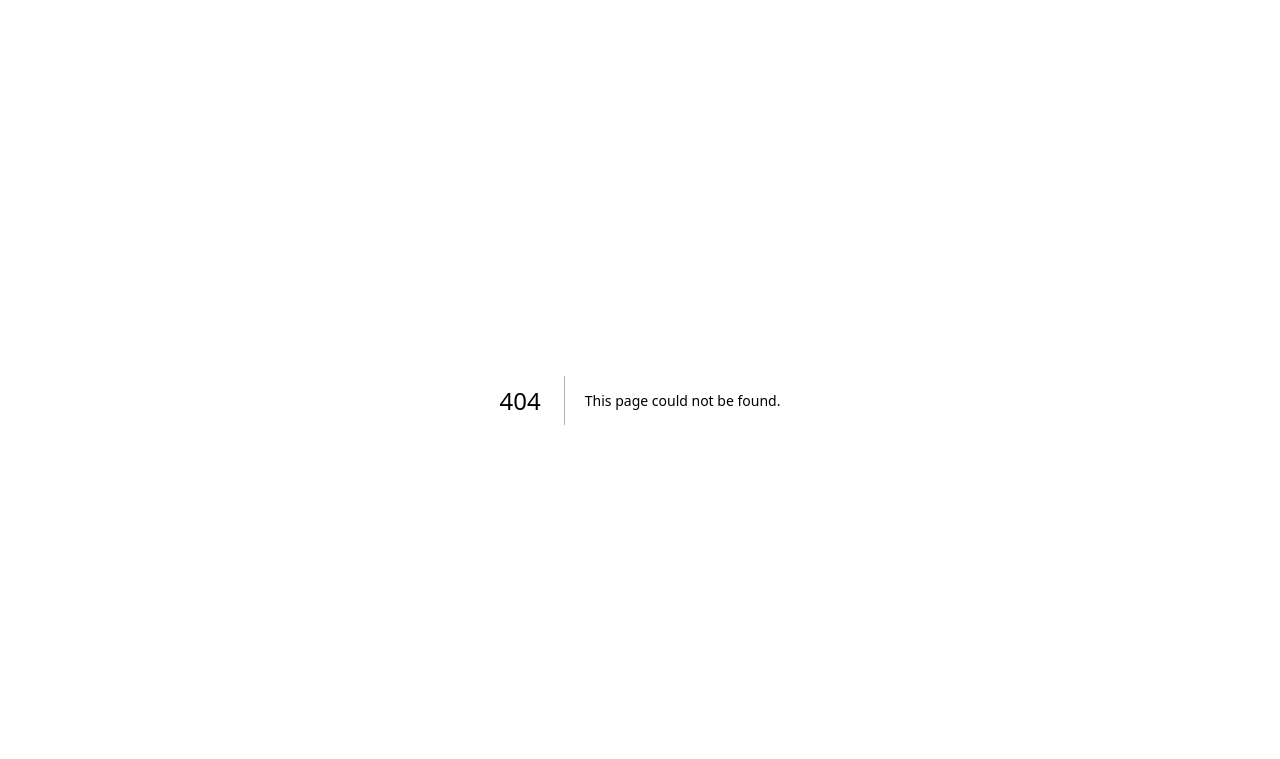
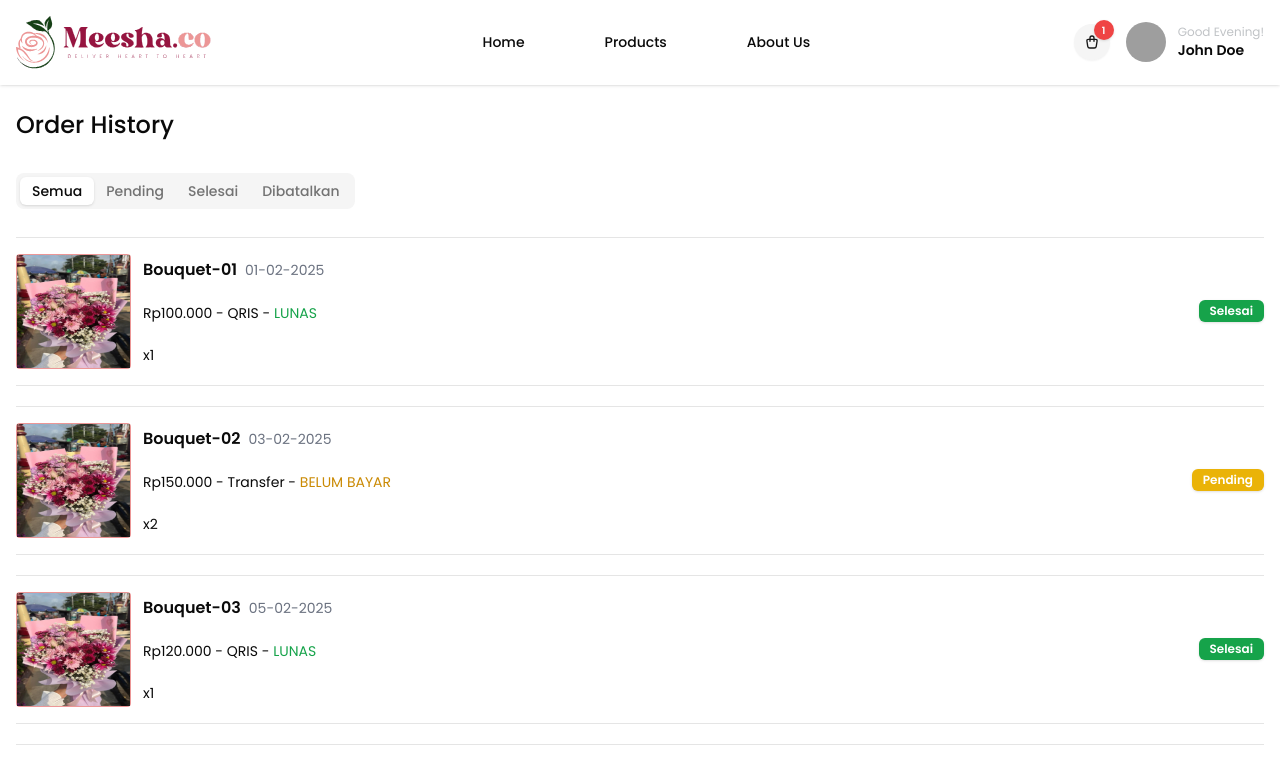
Before and after one commit to ikromnur/WEB_MEESHA.CO, a Next.js app: page /history in a window 1280 px wide. Before the commit this address had no page. Shown: the top 759 px of the page. Built offline with nearby package versions, Linux system fonts and the light colour scheme; grey boxes are pictures that could not be loaded.

Commit message:
feat: create transaction history feature (#5)
- create transaction history page
- fix footer breakword wrap
- add tab component from shadcn
- create hook search params

```diff
--- a/package.json
+++ b/package.json
@@ -19,6 +19,7 @@
     "@radix-ui/react-label": "^2.1.4",
     "@radix-ui/react-separator": "^1.1.4",
     "@radix-ui/react-slot": "^1.2.0",
+    "@radix-ui/react-tabs": "^1.1.9",
     "@radix-ui/react-tooltip": "^1.2.3",
     "@shadcn/ui": "^0.0.4",
     "@tanstack/react-query": "^5.74.4",
--- /dev/null
+++ b/src/app/(landing-page)/history/page.tsx
@@ -0,0 +1,11 @@
+import HistoryPage from "@/components/pages/landing-page/history";
+
+export const metadata = {
+  title: "History",
+};
+
+const History = () => {
+  return <HistoryPage />;
+};
+
+export default History;
--- a/src/components/container/footer.tsx
+++ b/src/components/container/footer.tsx
@@ -49,7 +49,7 @@ const DefaultFooter = () => {
           Kami senang mendengar kabar dari Anda. Tim kami yang ramah selalu siap
           untuk mengobrol.
         </p>
-        <div className="grid grid-cols-2 lg:grid-cols-4 gap-8 py-4 mt-6">
+        <div className="grid grid-cols-2 lg:grid-cols-4 gap-4 py-4 mt-6">
           {footerData.map((item, index) => (
             <div className="space-y-4" key={index}>
               <div className="flex items-center gap-1.5">
@@ -59,7 +59,7 @@ const DefaultFooter = () => {
               <div className="space-y-2 ml-6">
                 <p className="text-sm text-[#5A5A5A]">{item.paragraf}</p>
                 <a
-                  className={`inline-block text-sm text-wrap text-[#5A5A5A] ${
+                  className={`block text-sm break-all text-[#5A5A5A] max-w-full ${
                     index === 0 || index === 1
                       ? "cursor-pointer"
                       : "cursor-text"
--- /dev/null
+++ b/src/components/pages/landing-page/history.tsx
@@ -0,0 +1,167 @@
+"use client";
+
+import { Tabs, TabsContent, TabsList, TabsTrigger } from "@/components/ui/tabs";
+import CardTransaction from "@/features/transaction/components/card-transaction";
+import { useUpdateSearchParams } from "@/hooks/use-search-params";
+import { Order } from "@/types/order";
+
+const orders: Order[] = [
+  {
+    id: 1,
+    productName: "Bouquet-01",
+    date: "01-02-2025",
+    price: 100000,
+    paymentMethod: "QRIS",
+    quantity: 1,
+    statusPembayaran: "Lunas",
+    statusPesanan: "Selesai",
+  },
+  {
+    id: 2,
+    productName: "Bouquet-02",
+    date: "03-02-2025",
+    price: 150000,
+    paymentMethod: "Transfer",
+    quantity: 2,
+    statusPembayaran: "Belum Bayar",
+    statusPesanan: "Pending",
+  },
+  {
+    id: 3,
+    productName: "Bouquet-03",
+    date: "05-02-2025",
+    price: 120000,
+    paymentMethod: "QRIS",
+    quantity: 1,
+    statusPembayaran: "Lunas",
+    statusPesanan: "Selesai",
+  },
+  {
+    id: 4,
+    productName: "Bouquet-04",
+    date: "07-02-2025",
+    price: 130000,
+    paymentMethod: "COD",
+    quantity: 1,
+    statusPembayaran: "Belum Bayar",
+    statusPesanan: "Pending",
+  },
+  {
+    id: 5,
+    productName: "Bouquet-05",
+    date: "09-02-2025",
+    price: 200000,
+    paymentMethod: "QRIS",
+    quantity: 3,
+    statusPembayaran: "Lunas",
+    statusPesanan: "Selesai",
+  },
+  {
+    id: 6,
+    productName: "Bouquet-06",
+    date: "11-02-2025",
+    price: 180000,
+    paymentMethod: "Transfer",
+    quantity: 1,
+    statusPembayaran: "Gagal",
+    statusPesanan: "Dibatalkan",
+  },
+  {
+    id: 7,
+    productName: "Bouquet-07",
+    date: "13-02-2025",
+    price: 110000,
+    paymentMethod: "QRIS",
+    quantity: 2,
+    statusPembayaran: "Lunas",
+    statusPesanan: "Selesai",
+  },
+  {
+    id: 8,
+    productName: "Bouquet-08",
+    date: "15-02-2025",
+    price: 170000,
+    paymentMethod: "COD",
+    quantity: 1,
+    statusPembayaran: "Belum Bayar",
+    statusPesanan: "Pending",
+  },
+  {
+    id: 9,
+    productName: "Bouquet-09",
+    date: "17-02-2025",
+    price: 160000,
+    paymentMethod: "QRIS",
+    quantity: 2,
+    statusPembayaran: "Lunas",
+    statusPesanan: "Selesai",
+  },
+  {
+    id: 10,
+    productName: "Bouquet-10",
+    date: "19-02-2025",
+    price: 190000,
+    paymentMethod: "Transfer",
+    quantity: 1,
+    statusPembayaran: "Gagal",
+    statusPesanan: "Dibatalkan",
+  },
+];
+
+const tabs = [
+  { label: "Semua", value: "all", filter: () => true },
+  {
+    label: "Pending",
+    value: "pending",
+    filter: (o: Order) => o.statusPesanan === "Pending",
+  },
+  {
+    label: "Selesai",
+    value: "success",
+    filter: (o: Order) => o.statusPesanan === "Selesai",
+  },
+  {
+    label: "Dibatalkan",
+    value: "cancel",
+    filter: (o: Order) => o.statusPesanan === "Dibatalkan",
+  },
+];
+
+const HistoryPage = () => {
+  const { params, updateParams } = useUpdateSearchParams();
+
+  const currentTab = params.filter ?? "all";
+
+  const handleTabChange = (value: string) => {
+    updateParams({ filter: value });
+  };
+
+  return (
+    <div className="relative w-full max-w-screen-xl mx-auto px-4 pt-6">
+      <h1 className="font-medium text-2xl mb-8">Order History</h1>
+      <Tabs value={currentTab} onValueChange={handleTabChange}>
+        <TabsList className="mb-5">
+          {tabs.map((tab) => (
+            <TabsTrigger key={tab.value} value={tab.value}>
+              {tab.label}
+            </TabsTrigger>
+          ))}
+        </TabsList>
+
+        {tabs.map((tab) => (
+          <TabsContent
+            key={tab.value}
+            value={tab.value}
+            className="flex flex-col gap-5"
+          >
+            {orders.filter(tab.filter).map((order) => (
+              <CardTransaction key={order.id} order={order} />
+            ))}
+          </TabsContent>
+        ))}
+      </Tabs>
+    </div>
+  );
+};
+
+export default HistoryPage;
--- /dev/null
+++ b/src/components/ui/tabs.tsx
@@ -0,0 +1,55 @@
+"use client"
+
+import * as React from "react"
+import * as TabsPrimitive from "@radix-ui/react-tabs"
+
+import { cn } from "@/lib/utils"
+
+const Tabs = TabsPrimitive.Root
+
+const TabsList = React.forwardRef<
+  React.ElementRef<typeof TabsPrimitive.List>,
+  React.ComponentPropsWithoutRef<typeof TabsPrimitive.List>
+>(({ className, ...props }, ref) => (
+  <TabsPrimitive.List
+    ref={ref}
+    className={cn(
+      "inline-flex h-9 items-center justify-center rounded-lg bg-muted p-1 text-muted-foreground",
+      className
+    )}
+    {...props}
+  />
+))
+TabsList.displayName = TabsPrimitive.List.displayName
+
+const TabsTrigger = React.forwardRef<
+  React.ElementRef<typeof TabsPrimitive.Trigger>,
+  React.ComponentPropsWithoutRef<typeof TabsPrimitive.Trigger>
+>(({ className, ...props }, ref) => (
+  <TabsPrimitive.Trigger
+    ref={ref}
+    className={cn(
+      "inline-flex items-center justify-center whitespace-nowrap rounded-md px-3 py-1 text-sm font-medium ring-offset-background transition-all focus-visible:outline-none focus-visible:ring-2 focus-visible:ring-ring focus-visible:ring-offset-2 disabled:pointer-events-none disabled:opacity-50 data-[state=active]:bg-background data-[state=active]:text-foreground data-[state=active]:shadow",
+      className
+    )}
+    {...props}
+  />
+))
+TabsTrigger.displayName = TabsPrimitive.Trigger.displayName
+
+const TabsContent = React.forwardRef<
+  React.ElementRef<typeof TabsPrimitive.Content>,
+  React.ComponentPropsWithoutRef<typeof TabsPrimitive.Content>
+>(({ className, ...props }, ref) => (
+  <TabsPrimitive.Content
+    ref={ref}
+    className={cn(
+      "mt-2 ring-offset-background focus-visible:outline-none focus-visible:ring-2 focus-visible:ring-ring focus-visible:ring-offset-2",
+      className
+    )}
+    {...props}
+  />
+))
+TabsContent.displayName = TabsPrimitive.Content.displayName
+
+export { Tabs, TabsList, TabsTrigger, TabsContent }
--- /dev/null
+++ b/src/features/transaction/components/card-transaction.tsx
@@ -0,0 +1,62 @@
+"use client";
+
+import { Badge } from "@/components/ui/badge";
+import { Order } from "@/types/order";
+import Image from "next/image";
+import productThumbnail from "../../../../public/product-thumbnail.png";
+
+const CardTransaction = ({ order }: { order: Order }) => {
+  const badgeColor =
+    {
+      Selesai: "bg-green-600 text-white",
+      Pending: "bg-yellow-500 text-white",
+      Dibatalkan: "bg-red-600 text-white",
+    }[order.statusPesanan] || "bg-gray-400 text-white";
+
+  return (
+    <div className="py-4 border-t border-b flex items-center justify-between">
+      <div className="flex items-center gap-3 w-full">
+        <div className="w-[20vw] h-auto max-w-[115px] max-h-[115px] flex-shrink-0">
+          <Image
+            src={productThumbnail}
+            alt={order.productName}
+            width={115}
+            height={115}
+            className="w-full h-full object-cover aspect-square rounded"
+          />
+        </div>
+
+        <div className="flex flex-col justify-between h-24 sm:h-[115px] py-1 flex-1 min-w-0">
+          <div className="flex items-center gap-2 text-sm sm:text-base">
+            <h4 className="font-semibold truncate">{order.productName}</h4>
+            <span className="text-gray-500 text-xs sm:text-sm flex-shrink-0">
+              {order.date}
+            </span>
+          </div>
+          <p className="text-sm break-words">
+            <span>Rp{order.price.toLocaleString("id-ID")}</span> -{" "}
+            <span>{order.paymentMethod}</span> -{" "}
+            <span
+              className={
+                order.statusPembayaran === "Lunas"
+                  ? "text-green-600"
+                  : order.statusPembayaran === "Gagal"
+                  ? "text-red-600"
+                  : "text-yellow-600"
+              }
+            >
+              {order.statusPembayaran.toUpperCase()}
+            </span>
+          </p>
+          <span className="text-sm">x{order.quantity}</span>
+        </div>
+      </div>
+
+      <Badge className={`${badgeColor} flex-shrink-0 ml-4`}>
+        {order.statusPesanan}
+      </Badge>
+    </div>
+  );
+};
+
+export default CardTransaction;
--- /dev/null
+++ b/src/hooks/use-search-params.ts
@@ -0,0 +1,41 @@
+"use client";
+
+import { useRouter, usePathname, useSearchParams } from "next/navigation";
+import { useCallback, useMemo } from "react";
+
+export const useUpdateSearchParams = () => {
+  const router = useRouter();
+  const pathname = usePathname();
+  const searchParams = useSearchParams();
+
+  const params = useMemo(() => {
+    const paramObj: Record<string, string | null> = {};
+    searchParams.forEach((value, key) => {
+      paramObj[key] = value;
+    });
+    return paramObj;
+  }, [searchParams]);
+
+  const updateParams = useCallback(
+    (updates: Record<string, string | null>) => {
+      const newParams = new URLSearchParams(searchParams.toString());
+
+      Object.entries(updates).forEach(([key, value]) => {
+        if (value) {
+          newParams.set(key, value);
+        } else {
+          newParams.delete(key);
+        }
+      });
+
+      router.push(`${pathname}?${newParams.toString()}`, { scroll: false });
+    },
+    [router, pathname, searchParams]
+  );
+
+  const resetParams = useCallback(() => {
+    router.push(pathname, { scroll: false });
+  }, [router, pathname]);
+
+  return { params, updateParams, resetParams };
+};
--- /dev/null
+++ b/src/types/order.ts
@@ -0,0 +1,10 @@
+export type Order = {
+  id: number;
+  productName: string;
+  date: string;
+  price: number;
+  paymentMethod: string;
+  quantity: number;
+  statusPembayaran: string;
+  statusPesanan: string;
+};
```
Also changed, not shown: public/product-thumbnail.png (added), 1 other file (tests, documents, lock files or other folders).
